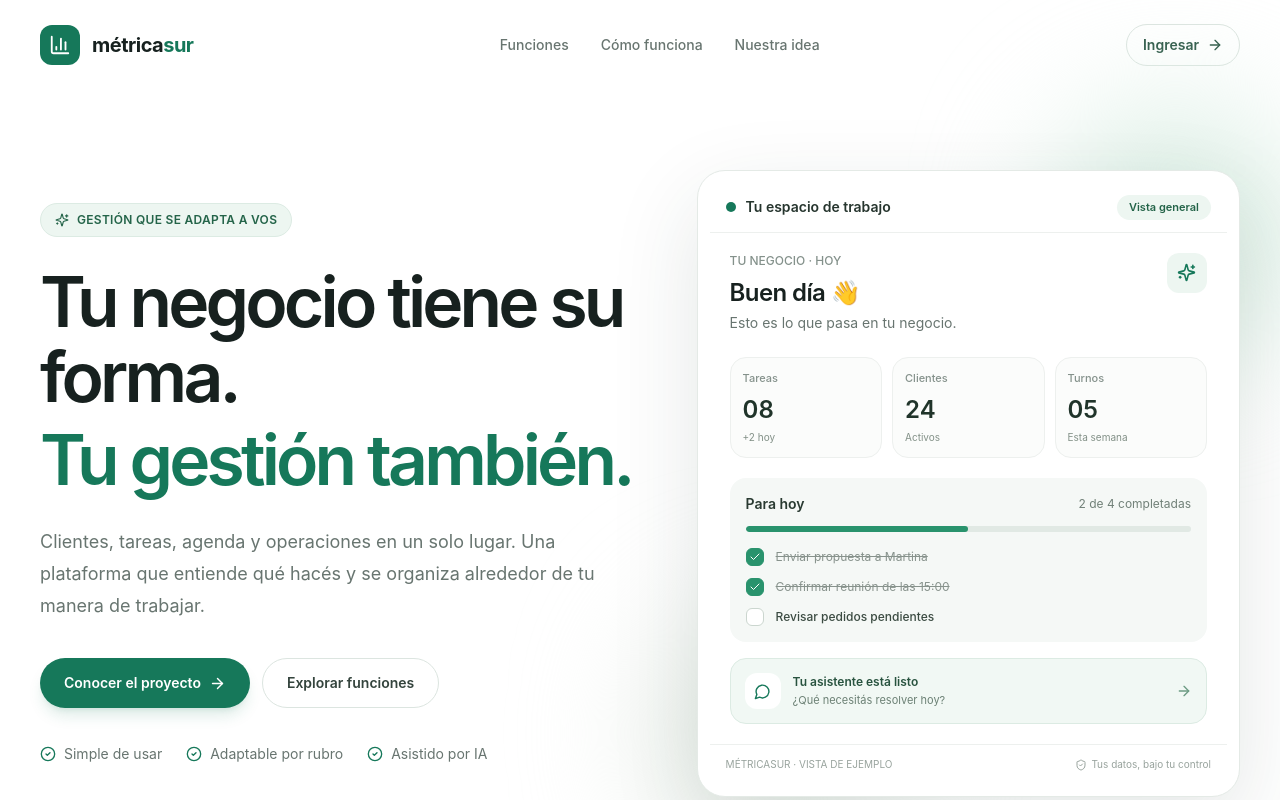
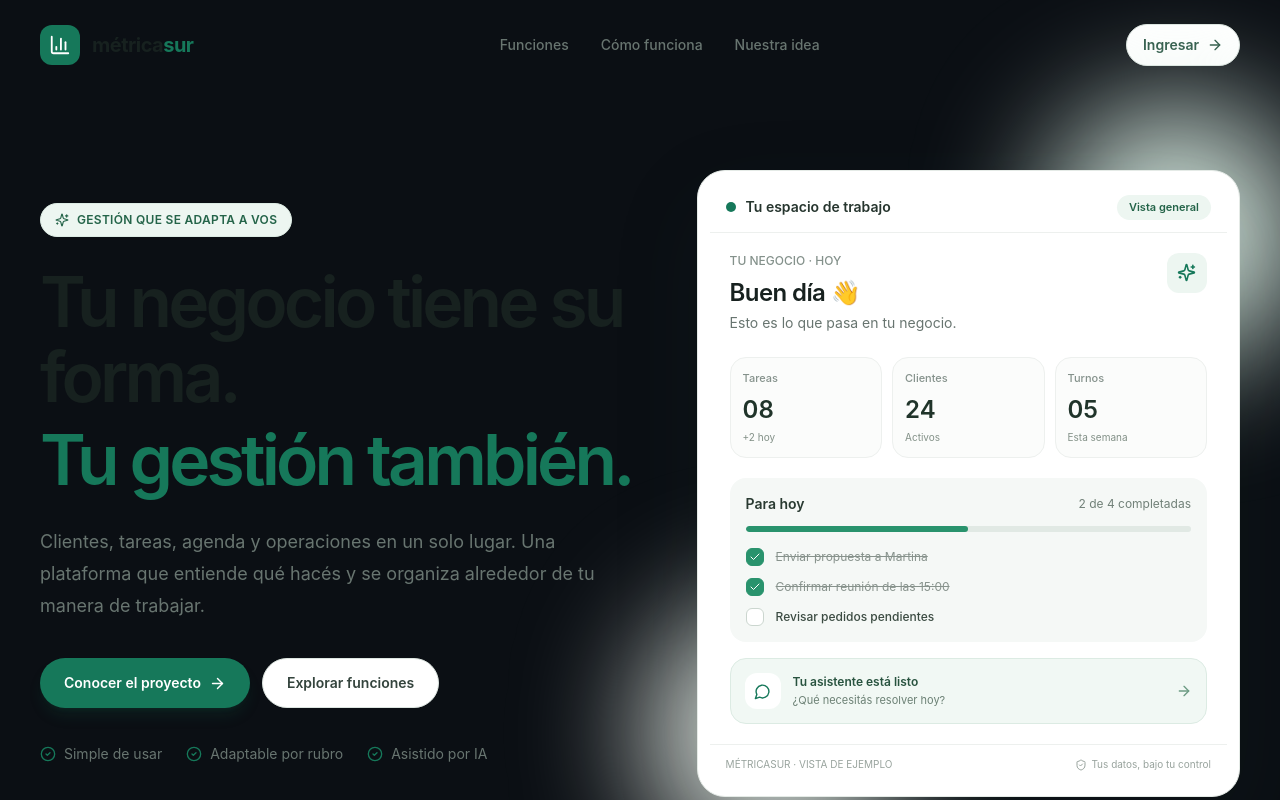
Before and after one commit to ssarpa22/metricasur, a Next.js app: page / in a window 1280 px wide. Shown: the top 800 px of the page. Built offline with nearby package versions, Linux system fonts and the light colour scheme.

Commit message:
Load the saved theme preference consistently

```diff
--- a/src/app/app/theme-provider.tsx
+++ b/src/app/app/theme-provider.tsx
@@ -1,7 +1,7 @@
 "use client";
 
 import { createContext, useContext, useEffect, useState, useCallback } from "react";
-import { updatePreferences } from "@/lib/user-preferences";
+import { loadPreferences, updatePreferences } from "@/lib/user-preferences";
 
 type Theme = "light" | "dark" | "system";
 
@@ -16,7 +16,8 @@ const ThemeContext = createContext<ThemeContextValue | null>(null);
 function getInitialTheme(): Theme {
   if (typeof window === "undefined") return "system";
   const saved = window.localStorage.getItem("metricasur_theme");
-  return saved === "light" || saved === "dark" || saved === "system" ? saved : "system";
+  if (saved === "light" || saved === "dark" || saved === "system") return saved;
+  return loadPreferences().theme;
 }
 
 function getInitialSystemTheme(): "light" | "dark" {
```
